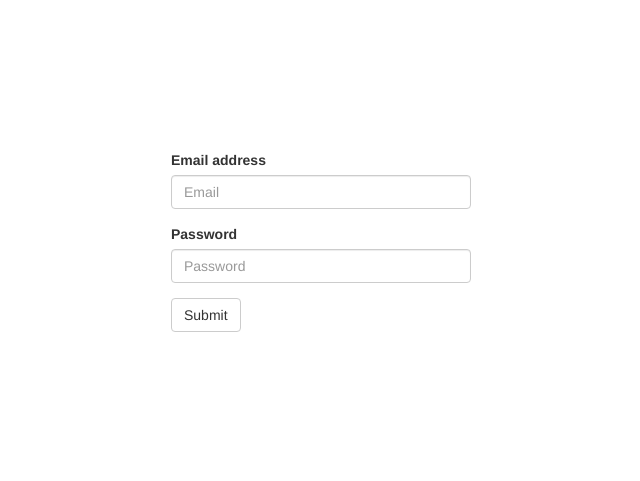
After one commit to Tartar-san/antihrop, a Django app: page /login/ in a window 1280 px wide. The commit adds this page. Shown: the top 481 px of the page, without its empty margins (319-959 px from the left). Run offline with Django 3.2, Linux system fonts and the light colour scheme; style sheets or scripts are compiled from the project's sources; some libraries are stand-ins or nearby versions.

Commit message:
Added homepage and login page, refactored templates structure

```diff
--- a/antihrop/urls.py
+++ b/antihrop/urls.py
@@ -20,7 +20,8 @@ from django.shortcuts import render
 from django.conf.urls.static import static
 
 urlpatterns = [
-    url(r'^$', view=lambda request: render(request, 'index.html')),
+    url(r'^$', view=lambda request: render(request, 'pages/home.html')),
+    url(r'^login/$', view=lambda request: render(request, 'pages/login.html')),
     url(r'^hrops_length/$', view=lambda request: render(request, 'pages/hrops_length.html')),
     url(r'^max_intensity/$', view=lambda request: render(request, 'pages/max_intensity.html')),
     url(r'^avg_intensity/$', view=lambda request: render(request, 'pages/avg_intensity.html')),
--- a/resources/sass/style.sass
+++ b/resources/sass/style.sass
@@ -2,3 +2,8 @@
 
 .hropgraph
   transition: all 1s ease
+
+.login-container
+  width: 50%
+  max-width: 300px
+  margin: 150px auto
--- /dev/null
+++ b/templates/pages/home.html
@@ -0,0 +1,6 @@
+{% extends 'templates/base.html' %}
+
+{% block pagecontent %}
+    <h1 class="text-center">Welcome</h1>
+    <h3 class="text-center">Here you can find statistics</h3>
+{% endblock %}
--- /dev/null
+++ b/templates/pages/login.html
@@ -0,0 +1,17 @@
+{% extends 'templates/empty.html' %}
+
+{% block appcontent %}
+    <div class="login-container">
+        <form action="">
+            <div class="form-group">
+              <label for="exampleInputEmail1">Email address</label>
+              <input type="email" class="form-control" id="exampleInputEmail1" placeholder="Email">
+            </div>
+            <div class="form-group">
+              <label for="exampleInputPassword1">Password</label>
+              <input type="password" class="form-control" id="exampleInputPassword1" placeholder="Password">
+            </div>
+            <button type="submit" class="btn btn-default">Submit</button>
+        </form>
+    </div>
+{% endblock %}
--- /dev/null
+++ b/templates/templates/empty.html
@@ -0,0 +1,20 @@
+{% load staticfiles %}
+<!DOCTYPE html>
+<html lang="en">
+<head>
+    <meta charset="UTF-8">
+    <title>HropApp</title>
+    <meta name="viewport" content="width=device-width, initial-scale=1">
+    <link rel="stylesheet" href="{% static 'css/style.css' %}"/>
+</head>
+<body>
+
+<div id="antihrop-app" class="container">
+    {% block appcontent %}
+    {% endblock %}
+</div>
+
+<script src="{% static 'js/app.min.js' %}"></script>
+
+</body>
+</html>
--- a/templates/templates/graphpage.html
+++ b/templates/templates/graphpage.html
@@ -3,8 +3,8 @@
 {% block pagecontent %}
     <div class="row">
         <div class="col-md-12">
-            <h2 class="text-center">
-                <div class="btn-group pull-left" role="group">
+            <h2>
+                <div class="btn-group pull-right" role="group">
                   <button type="button" class="btn btn-default" @click="setTimeType(0)">Week</button>
                   <button type="button" class="btn btn-default" @click="setTimeType(1)">Month</button>
                 </div>
```
Also changed, not shown: templates/templates/base.html (+3 -17 lines).
